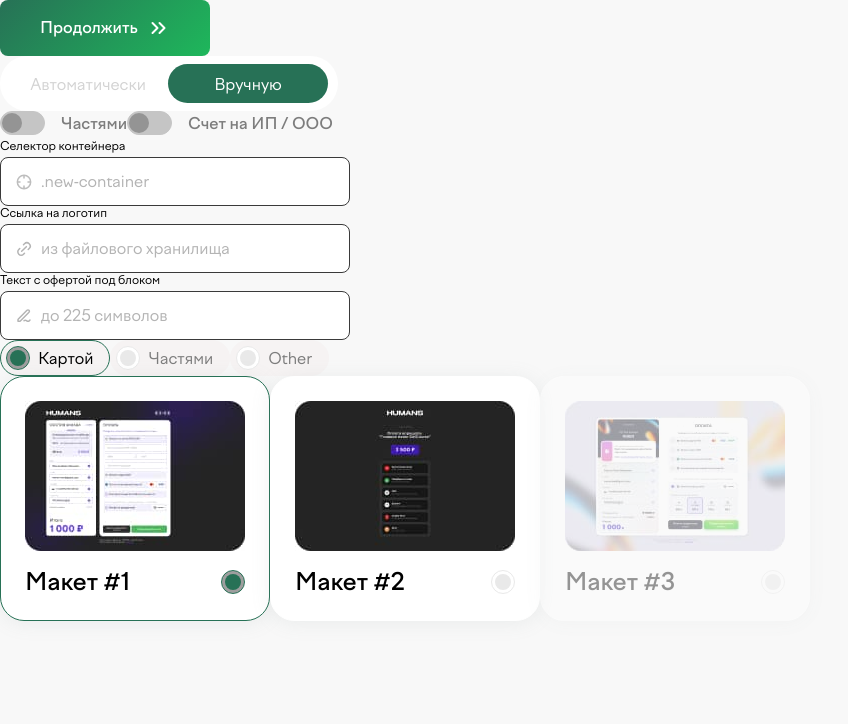
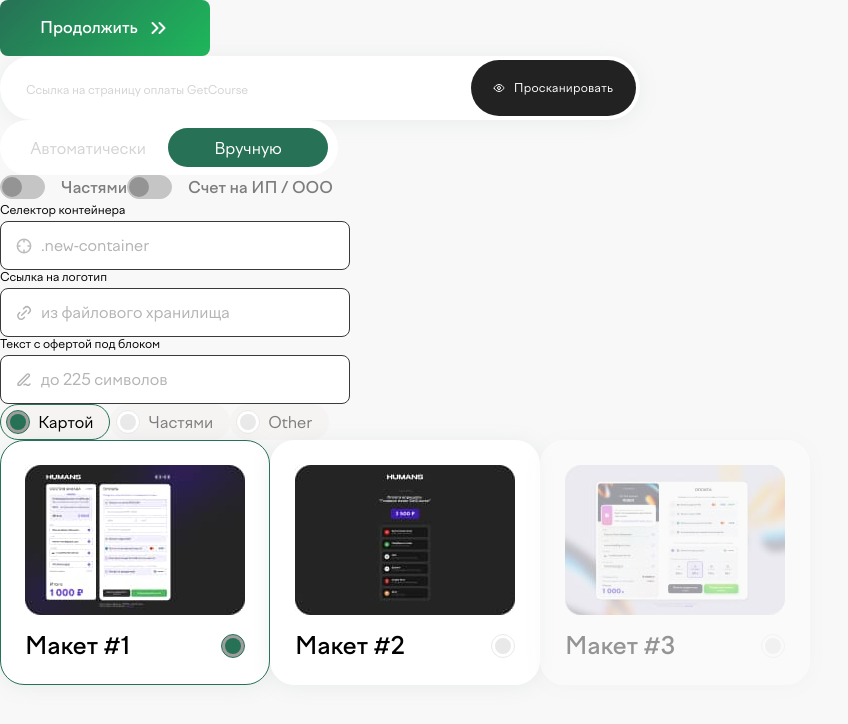
Before and after one commit to vFlicker/humans, a React (Vite) app: page / in a window 1280 px wide. Shown: the top 724 px of the page, without its empty margins (0-848 px from the left). Built offline with nearby package versions, Linux system fonts and the light colour scheme; grey boxes are pictures that could not be loaded.

Commit message:
chore: add scanner component

```diff
--- a/src/app/App.tsx
+++ b/src/app/App.tsx
@@ -5,6 +5,7 @@ import { Checkbox } from '~/components/Checkbox';
 import { Input } from '~/components/Input';
 import { Markup } from '~/components/Markup';
 import { Radio } from '~/components/Radio';
+import { Scanner } from '~/components/Scanner';
 import { Toggler } from '~/components/Toggler';
 
 import imageMarkup1Src from '../shared/images/markup/markup_1.jpg';
@@ -15,6 +16,8 @@ export function App(): JSX.Element {
   return (
     <>
       <Button iconName="arrows">Продолжить</Button>
+
+      <Scanner />
 
       <Toggler />
 
--- /dev/null
+++ b/src/components/Scanner/Scanner.module.css
@@ -0,0 +1,56 @@
+.scanner {
+  display: flex;
+  justify-content: space-between;
+  align-items: center;
+
+  width: 100%;
+  max-width: 640px;
+  padding: 4px 4px 4px 24px;
+
+  border-radius: 60px;
+  box-shadow: 0px 2px 20px 0px rgba(132, 152, 144, 0.12);
+
+  background-color: #ffffff;
+}
+
+.label {
+  width: 100%;
+  max-width: 366px;
+}
+
+.input {
+  width: 100%;
+  border: none;
+
+  text-overflow: ellipsis;
+  font-size: 12px;
+
+  outline: 0;
+}
+
+.scanner.success .input {
+  color: #4DB45E;
+}
+
+.input::placeholder {
+  color: #D3D3D3;
+}
+
+.button {
+  padding: 18px 23px 18px 43px;
+  border-radius: 60px;
+
+  color: #FFF;
+  font-size: 12px;
+  letter-spacing: 0.24px;
+
+  background-color: #222222;
+  background-image: url(../../shared/images/eye-icon.svg);
+  background-repeat: no-repeat;
+  background-position: 22px center;
+}
+
+.scanner.success .button {
+  background-color: #4DB45E;
+  background-image: url(../../shared/images/check-icon.svg);
+}
--- /dev/null
+++ b/src/components/Scanner/Scanner.tsx
@@ -0,0 +1,29 @@
+import cn from 'classnames';
+import { ComponentPropsWithoutRef } from 'react';
+
+import classes from './Scanner.module.css';
+
+type ScannerProps = ComponentPropsWithoutRef<'div'>;
+
+export function Scanner({ className }: ScannerProps): JSX.Element {
+  const success = false;
+
+  const classNames = cn(classes.scanner, className, {
+    [classes.success]: success,
+  });
+
+  const buttonText = success ? 'Просканировано' : 'Просканировать';
+
+  return (
+    <div className={classNames}>
+      <label className={classes.label}>
+        <input
+          type="text"
+          className={classes.input}
+          placeholder="Ссылка на страницу оплаты GetCourse"
+        />
+      </label>
+      <button className={classes.button}>{buttonText}</button>
+    </div>
+  );
+}
--- /dev/null
+++ b/src/components/Scanner/index.ts
@@ -0,0 +1 @@
+export * from './Scanner';
```
Also changed, not shown: src/shared/images/check-icon.svg (added), src/shared/images/eye-icon.svg (added).
